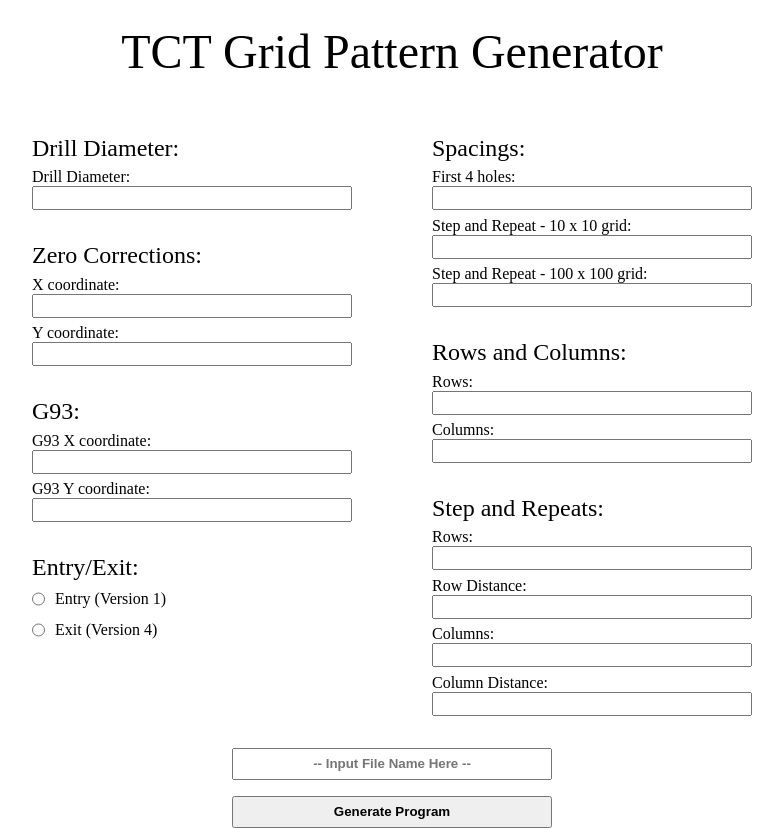
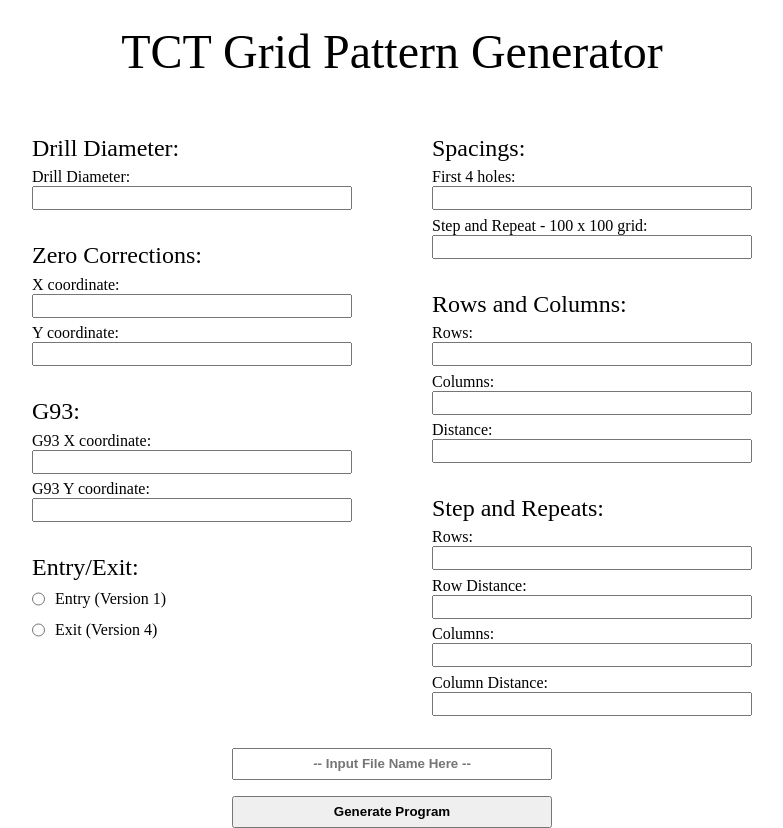
Before and after one commit to lemuellin/grid-generator, a React (Create React App) app: page / in a window 1280 px wide. Shown: the whole page, without its empty margins (248-1031 px from the left). Built offline with nearby package versions, Linux system fonts and the light colour scheme.

Commit message:
edit wording

```diff
--- a/src/components/DataInput.js
+++ b/src/components/DataInput.js
@@ -46,10 +46,8 @@
                     <div className="inputs">
                         <label htmlFor='dist_1Input'>First 4 holes: </label>
                         <input id='dist_1Input' name='dist_1' type='number' value={props.dist_1} onChange={handleChange}/>
-                        <label htmlFor='dist_2Input'>Step and Repeat - 10 x 10 grid: </label>
+                        <label htmlFor='dist_2Input'>Step and Repeat - 100 x 100 grid: </label>
                         <input id='dist_2Input' name='dist_2' type='number' value={props.dist_2} onChange={handleChange}/>
-                        <label htmlFor='dist_3Input'>Step and Repeat - 100 x 100 grid: </label>
-                        <input id='dist_3Input' name='dist_3' type='number' value={props.dist_3} onChange={handleChange}/>
                     </div>
                 <div className="title">Rows and Columns: </div>
                     <div className="inputs">
@@ -57,6 +55,8 @@
                         <input id='rowInput' name='row' type='number' value={props.row} onChange={handleChange}/>
                         <label htmlFor='columnInput'>Columns: </label>
                         <input id='columnInput' name='column' type='number' value={props.column} onChange={handleChange}/>
+                        <label htmlFor='dist_3Input'>Distance: </label>
+                        <input id='dist_3Input' name='dist_3' type='number' value={props.dist_3} onChange={handleChange}/>
                     </div>
                 <div className="title">Step and Repeats: </div>
                     <div className="inputs">
```
